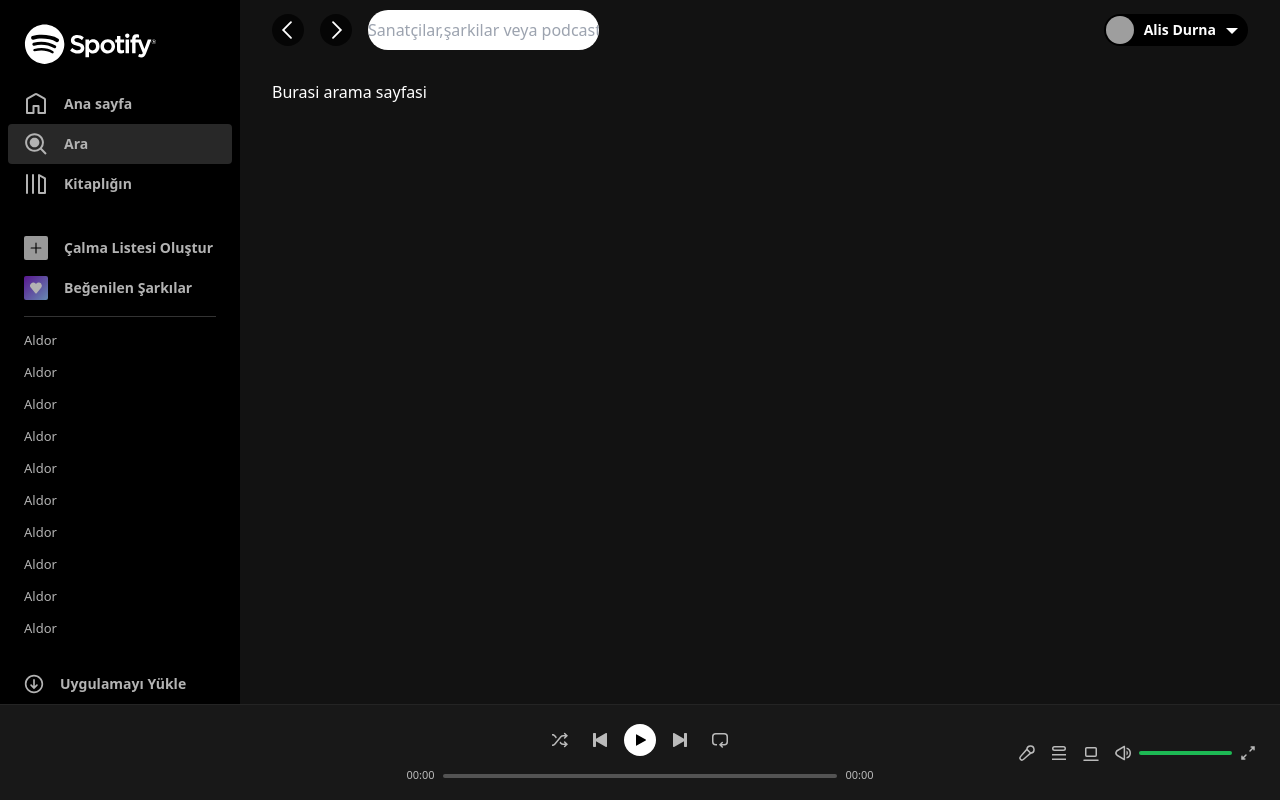
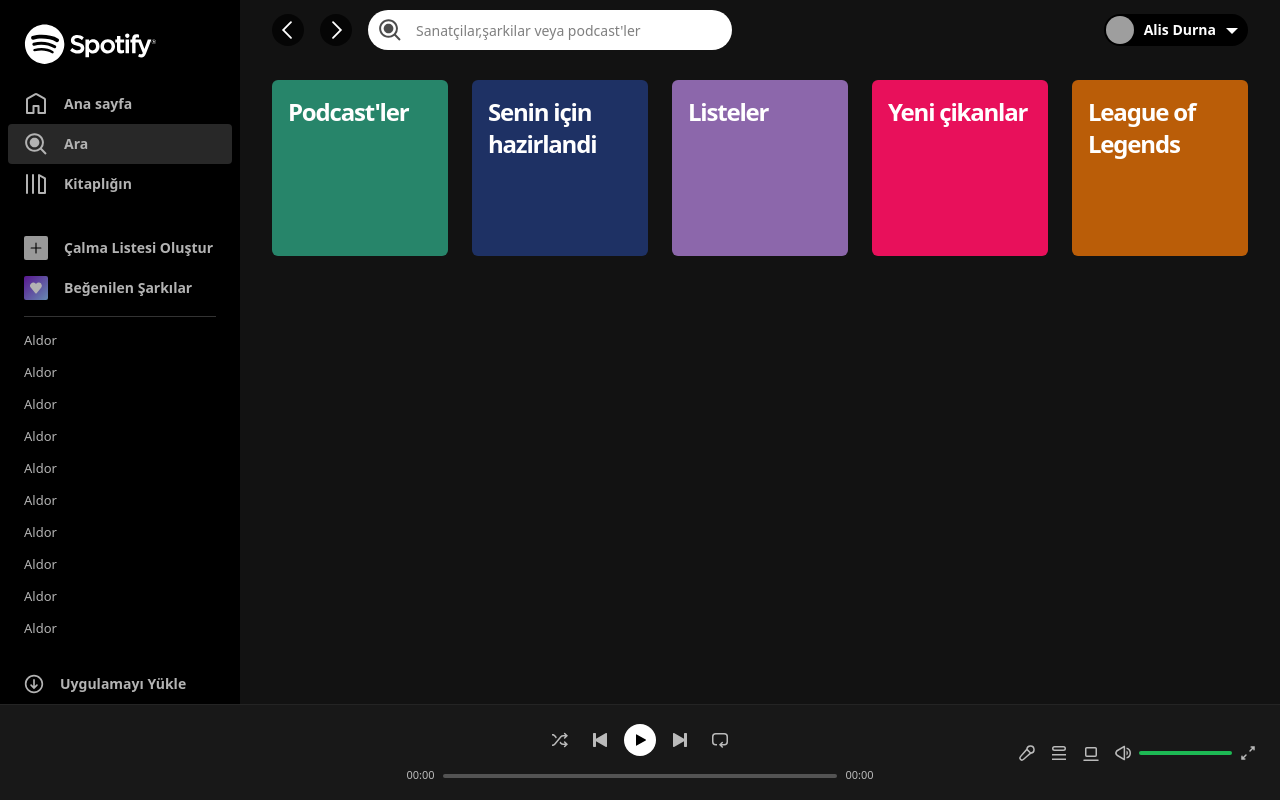
Before and after one commit to ALDOR99/React-Tailwind-Spotify-Clone, a React (Create React App) app: page /search in a window 1280 px wide. Built offline with nearby package versions, Linux system fonts and the light colour scheme; grey boxes are pictures that could not be loaded.

Commit message:
.1,19
:alien:

```diff
--- a/src/components/Navbar/Search.js
+++ b/src/components/Navbar/Search.js
@@ -1,9 +1,20 @@
+import { Icon } from "Icons";
+
+//------------------------------------------------------------------------------------
+
 function Search() {
   return (
-    <div className="mr-auto ml-4 h-10">
+    <div className="mr-auto ml-4 relative">
+      <label
+        htmlFor="search-input"
+        className="text-black/70 w-11 h-10 flex items-center justify-center absolute top-0 left-0"
+      >
+        <Icon size={24} name="search" />
+      </label>
       <input
         type="text"
-        className="h-10 bg-white rounded-3xl"
+        id="search-input"
+        className="h-10 bg-white pl-12 outline-none text-black text-sm max-w-full w-[22.75rem] rounded-3xl placeholder-black/50"
         placeholder="Sanatçilar,şarkilar veya podcast'ler"
       />
     </div>
--- a/src/data/categories.js
+++ b/src/data/categories.js
@@ -3,29 +3,34 @@
     id: 1,
     title: "Podcast'ler",
     cover: "https://i.scdn.co/image/567158eb895ad26718a814345af0fc43ee785ec5",
+    color: "#27856a",
   },
 
   {
     id: 2,
     title: "Senin için hazirlandi",
     cover: "https://t.scdn.co/images/ea364e99656e46a096ea1df50f581efe",
+    color: "#1e3164",
   },
 
   {
     id: 3,
     title: "Listeler",
     cover: "https://i.scdn.co/image/ab67706f000000027ea4d505212b9de1f72c5112",
+    color: "#8c67ab",
   },
 
   {
     id: 4,
     title: "Yeni çikanlar",
     cover: "https://i.scdn.co/image/ab67fb8200005cafa862ab80dd85682b37c4e768",
+    color: "#e8105b",
   },
 
   {
     id: 5,
     title: "League of Legends",
     cover: "https://i.scdn.co/image/ab67fb8200005caf2b1ff59a971dd399dea96009",
+    color: "#ba5d08",
   },
 ];
--- a/src/style.css
+++ b/src/style.css
@@ -762,6 +762,18 @@
   width: 12rem;
 }
 
+.w-\[22\.75rem\] {
+  width: 22.75rem;
+}
+
+.w-12 {
+  width: 3rem;
+}
+
+.w-11 {
+  width: 2.75rem;
+}
+
 .min-w-\[11\.25rem\] {
   min-width: 11.25rem;
 }
@@ -804,6 +816,10 @@
   grid-template-columns: repeat(7, minmax(0, 1fr));
 }
 
+.grid-cols-5 {
+  grid-template-columns: repeat(5, minmax(0, 1fr));
+}
+
 .flex-col {
   flex-direction: column;
 }
@@ -822,6 +838,10 @@
 
 .justify-between {
   justify-content: space-between;
+}
+
+.gap-6 {
+  gap: 1.5rem;
 }
 
 .gap-x-6 {
@@ -1025,6 +1045,14 @@
   padding-right: 0.5rem;
 }
 
+.pl-10 {
+  padding-left: 2.5rem;
+}
+
+.pl-12 {
+  padding-left: 3rem;
+}
+
 .text-2xl {
   font-size: 1.5rem;
   line-height: 2rem;
@@ -1069,6 +1097,10 @@
   letter-spacing: 0.05em;
 }
 
+.tracking-tighter {
+  letter-spacing: -0.05em;
+}
+
 .text-white {
   --tw-text-opacity: 1;
   color: rgb(255 255 255 / var(--tw-text-opacity));
@@ -1084,8 +1116,59 @@
   color: rgb(0 0 0 / var(--tw-text-opacity));
 }
 
+.text-pink-200 {
+  --tw-text-opacity: 1;
+  color: rgb(251 207 232 / var(--tw-text-opacity));
+}
+
+.text-black\/40 {
+  color: rgb(0 0 0 / 0.4);
+}
+
+.text-black\/30 {
+  color: rgb(0 0 0 / 0.3);
+}
+
+.text-black\/50 {
+  color: rgb(0 0 0 / 0.5);
+}
+
+.text-black\/60 {
+  color: rgb(0 0 0 / 0.6);
+}
+
+.text-black\/70 {
+  color: rgb(0 0 0 / 0.7);
+}
+
 .text-opacity-70 {
   --tw-text-opacity: 0.7;
+}
+
+.placeholder-black::-webkit-input-placeholder {
+  --tw-placeholder-opacity: 1;
+  color: rgb(0 0 0 / var(--tw-placeholder-opacity));
+}
+
+.placeholder-black::placeholder {
+  --tw-placeholder-opacity: 1;
+  color: rgb(0 0 0 / var(--tw-placeholder-opacity));
+}
+
+.placeholder-black\/60::-webkit-input-placeholder {
+  color: rgb(0 0 0 / 0.6);
+}
+
+.placeholder-black\/60::placeholder {
+  color: rgb(0 0 0 / 0.6);
+}
+
+.placeholder-black\/50::-webkit-input-placeholder {
+  color: rgb(0 0 0 / 0.5);
+}
+
+.placeholder-black\/50::placeholder {
+  color: rgb(0 0 0 / 0.5);
 }
 
 .opacity-0 {
@@ -1094,6 +1177,11 @@
 
 .opacity-70 {
   opacity: 0.7;
+}
+
+.outline-none {
+  outline: 2px solid transparent;
+  outline-offset: 2px;
 }
 
 .line-clamp-2 {
@@ -1108,6 +1196,21 @@
   display: -webkit-box;
   -webkit-box-orient: vertical;
   -webkit-line-clamp: 1;
+}
+
+.before\:block::before {
+  content: var(--tw-content);
+  display: block;
+}
+
+.before\:pt-\[100\]::before {
+  content: var(--tw-content);
+  padding-top: 100;
+}
+
+.before\:pt-\[100\%\]::before {
+  content: var(--tw-content);
+  padding-top: 100%;
 }
 
 .hover\:scale-\[1\.06\]:hover {
--- a/src/views/Search.js
+++ b/src/views/Search.js
@@ -1,4 +1,33 @@
+import categories from "data/categories";
+
+//----------------------------------------------------------------
+
+function Category({ category }) {
+  return (
+    <div
+      style={{ background: category.color }}
+      className="rounded-md before:pt-[100%] before:block relative"
+    >
+      <div className="absolute inset-0">
+        <h3 className="p-4 text-2xl tracking-tighter font-semibold">
+          {category.title}
+        </h3>
+      </div>
+    </div>
+  );
+}
+
+//----------------------------------------------------------------
+
 function Search() {
-  return <div>Burasi arama sayfasi</div>;
+  return (
+    <div className="grid grid-cols-5 gap-6">
+      {categories.map((category) => (
+        <Category category={category} />
+      ))}
+    </div>
+  );
 }
 export default Search;
+
+//----------------------------------------------------------------
```
